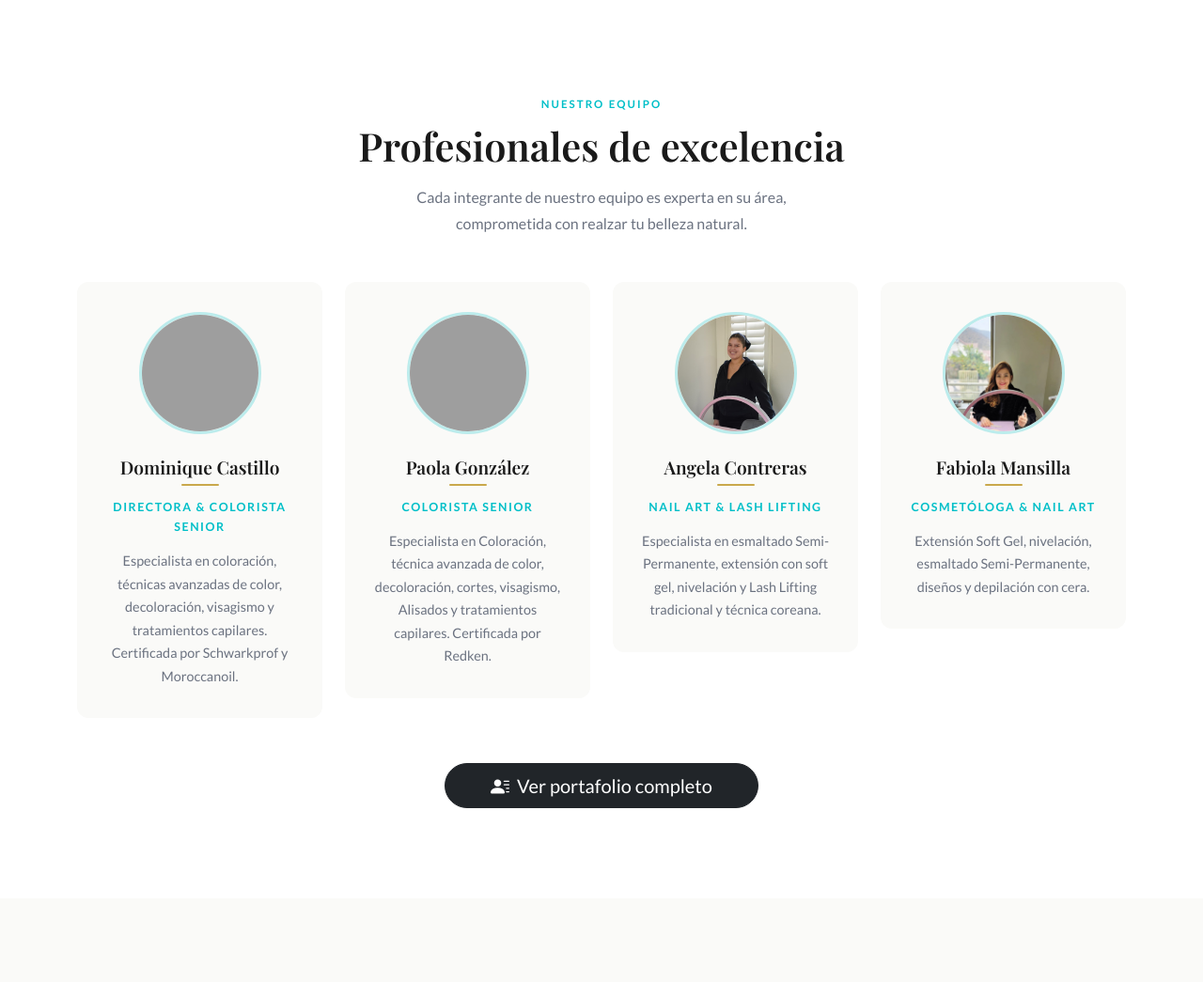
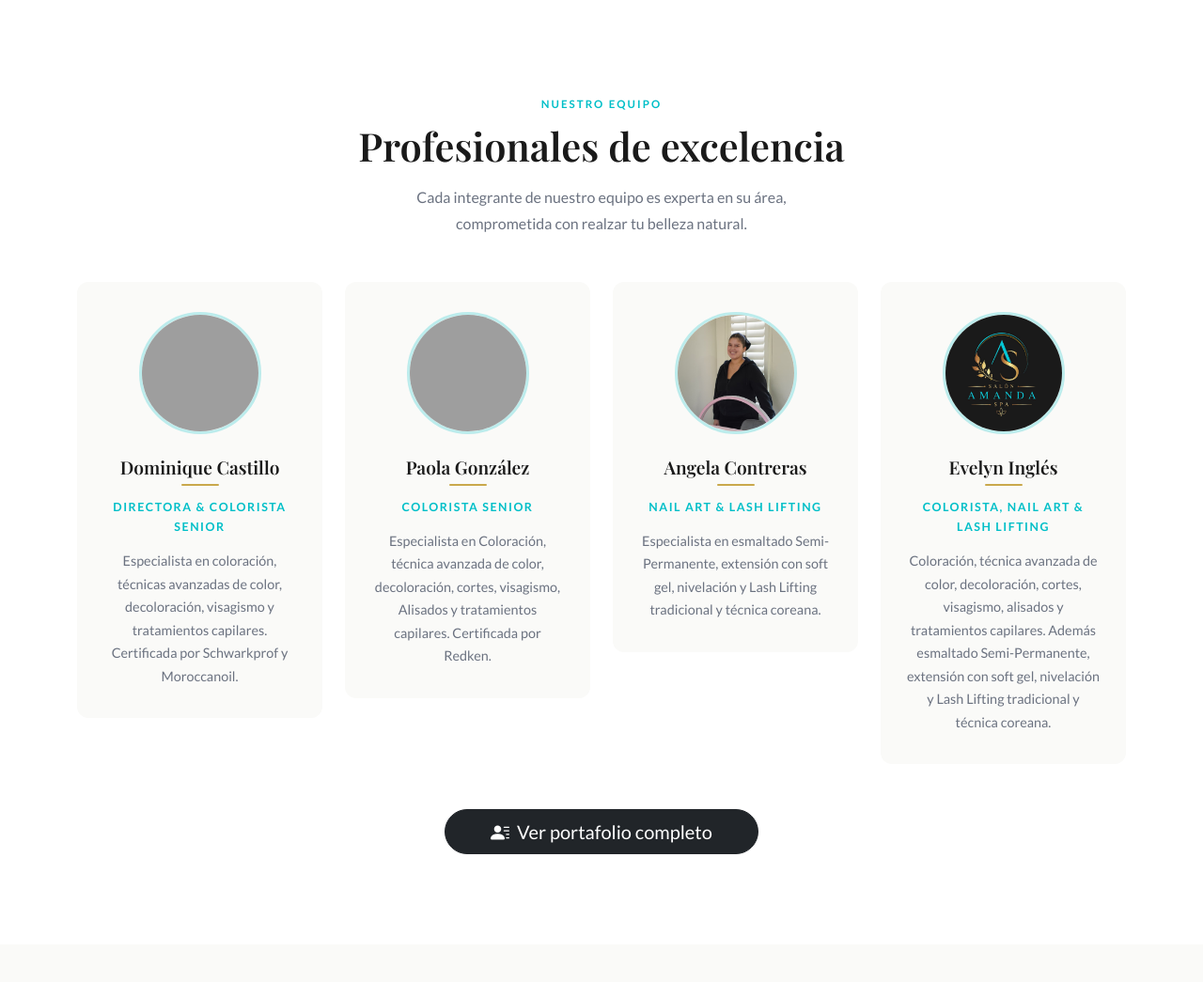
Before and after one commit to GoGo-DevS/salon_amanda, a Django app: page / in a window 1280 px wide. Shown: the part 1542-2587 px from the top of the page at 94% size. Run offline with Django 5.2, Linux system fonts and the light colour scheme; data that the repository does not hold is empty; some libraries are stand-ins or nearby versions; some web fonts are replaced; grey boxes are pictures that could not be loaded.

Commit message:
feat(equipo): sale Fabiola, entra Evelyn Ingles
Sergio (WhatsApp, 15-09-2026): 'eliminar a Fabiola y agregar a Evelyn
Ingles. Ella realiza los mismos servicios que Paola y ademas los que
realiza Angela. De foto podemos poner el logo del salon mientras tengo
una foto de ella'.

Home y /profesionales/. La foto provisoria (evelyn-perfil.jpg) es el logo
centrado sobre el negro de la marca; se reemplaza el archivo cuando llegue
la real, sin tocar codigo.

Co-Authored-By: Claude Opus 5 (1M context) <noreply@anthropic.com>

```diff
--- a/core/templates/core/home.html
+++ b/core/templates/core/home.html
@@ -140,14 +140,15 @@
             <div class="col-lg-3 col-md-6 col-10 reveal">
                 <div class="team-card">
                     <div class="team-photo-wrapper">
-                        <img src="{% static 'img/profesionales/fabiola-perfil.jpg' %}"
-                             alt="Fabiola Mansilla — Cosmetóloga y Nail Art" class="team-photo">
+                        {# Foto provisoria: el logo del salón, hasta que Sergio mande la de Evelyn (15-09-2026). #}
+                        <img src="{% static 'img/profesionales/evelyn-perfil.jpg' %}"
+                             alt="Evelyn Inglés — Colorista, Nail Art y Lash Lifting" class="team-photo">
                     </div>
                     <div class="team-info">
-                        <h4 class="team-name">Fabiola Mansilla</h4>
+                        <h4 class="team-name">Evelyn Inglés</h4>
                         <div class="team-name-line"></div>
-                        <p class="team-specialty">Cosmetóloga &amp; Nail Art</p>
-                        <p class="team-bio">Extensión Soft Gel, nivelación, esmaltado Semi-Permanente, diseños y depilación con cera.</p>
+                        <p class="team-specialty">Colorista, Nail Art &amp; Lash Lifting</p>
+                        <p class="team-bio">Coloración, técnica avanzada de color, decoloración, cortes, visagismo, alisados y tratamientos capilares. Además esmaltado Semi-Permanente, extensión con soft gel, nivelación y Lash Lifting tradicional y técnica coreana.</p>
                     </div>
                 </div>
             </div>
--- a/core/views.py
+++ b/core/views.py
@@ -217,11 +217,15 @@ def profesionales(request):
             'fotos': [f'img/profesionales/angela/angela-{i:02d}.jpg' for i in range(1, 7)],
         },
         {
-            'slug': 'fabiola',
-            'nombre': 'Fabiola Mansilla',
-            'titulo': 'Cosmetóloga y Nail Art',
+            # Fabiola ya no trabaja en el salón (Sergio, WhatsApp 15-09-2026).
+            # Entra Evelyn Inglés: "los mismos servicios que Paola y además los
+            # que realiza Angela". Su foto de perfil es el logo del salón hasta
+            # que Sergio mande una suya: basta reemplazar evelyn-perfil.jpg.
+            'slug': 'evelyn',
+            'nombre': 'Evelyn Inglés',
+            'titulo': 'Colorista, Nail Art & Lash Lifting',
             'directora': False,
-            'descripcion': 'Extensión Soft Gel, nivelación, esmaltado Semi-Permanente, diseños y depilación con cera.',
+            'descripcion': 'Coloración, técnica avanzada de color, decoloración, cortes, visagismo, alisados y tratamientos capilares. Además esmaltado Semi-Permanente, extensión con soft gel, nivelación y Lash Lifting tradicional y técnica coreana.',
             'certificaciones': [],
             'fotos': [],
         },
```
Also changed, not shown: core/static/img/profesionales/evelyn-perfil.jpg (added), core/static/img/profesionales/fabiola-perfil.jpg (deleted).
